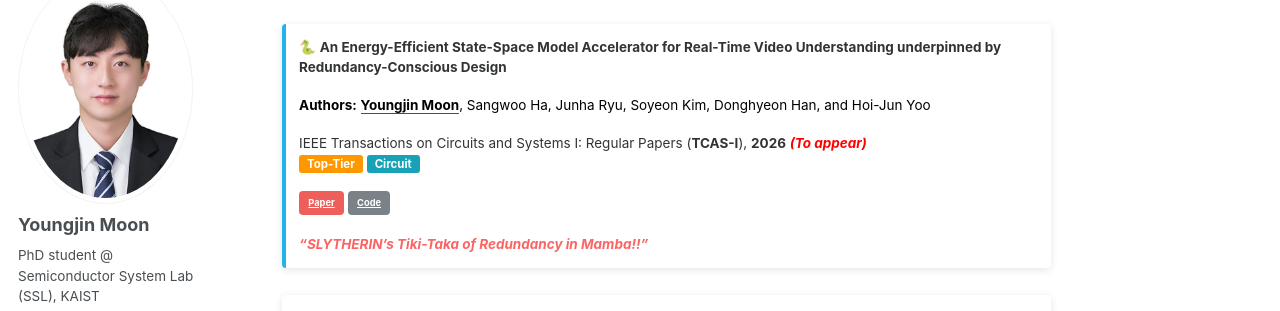
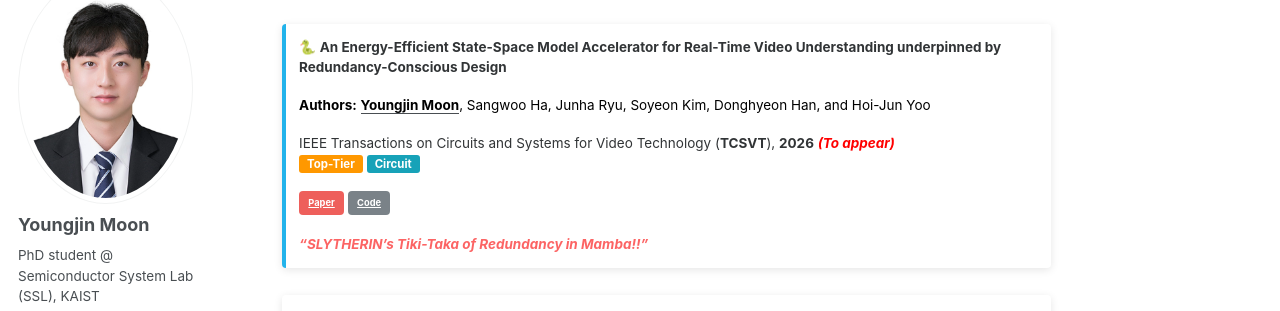
Before and after one commit to yjmoon99/yjmoon99.github.io, a Jekyll site: the page built from _pages/about.md, in a window 1280 px wide and 900 px high, scrolled down 1925 px. Shown: the part 125-436 px from the top of the window. Built offline with Jekyll 4.4.1, drawn with Linux system fonts in a browser that asks for light colours; some web fonts are replaced; a script that is not in the unit is left out.

Commit message:
Update Profile

```diff
--- a/_pages/about.md
+++ b/_pages/about.md
@@ -104,7 +104,7 @@ IEEE Symposium on VLSI Circuits (**S.VLSI**), **2025**
 
 <span style="color: #000; font-weight: bold;">Authors:</span> <span style="color: #000;"><strong><u>Youngjin Moon</u></strong>, Sangwoo Ha, Junha Ryu, Soyeon Kim, Donghyeon Han, and Hoi-Jun Yoo</span>
 
-IEEE Transactions on Circuits and Systems I: Regular Papers (**TCAS-I**), **2026**  <em style="color: red; font-style: italic; font-weight: bold;">(To appear)</em><br>
+IEEE Transactions on Circuits and Systems for Video Technology (**TCSVT**), **2026**  <em style="color: red; font-style: italic; font-weight: bold;">(To appear)</em><br>
 <span style="background-color: #ff9800; color: white; padding: 2px 8px; border-radius: 3px; font-size: 0.85em; font-weight: bold;">Top-Tier</span> <span style="background-color: #17a2b8; color: white; padding: 2px 8px; border-radius: 3px; font-size: 0.85em; font-weight: bold;">Circuit</span>
 
 [Paper](#){: .btn .btn--danger .btn--small} [Code](#){: .btn .btn--small}
```
